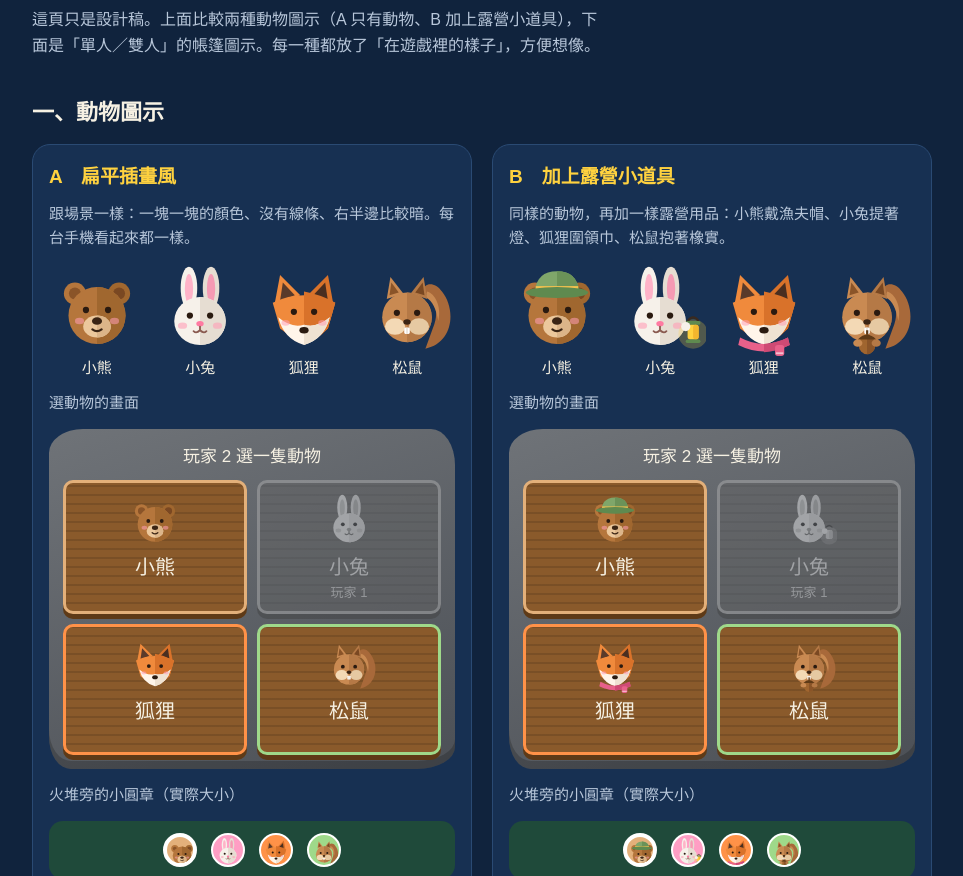
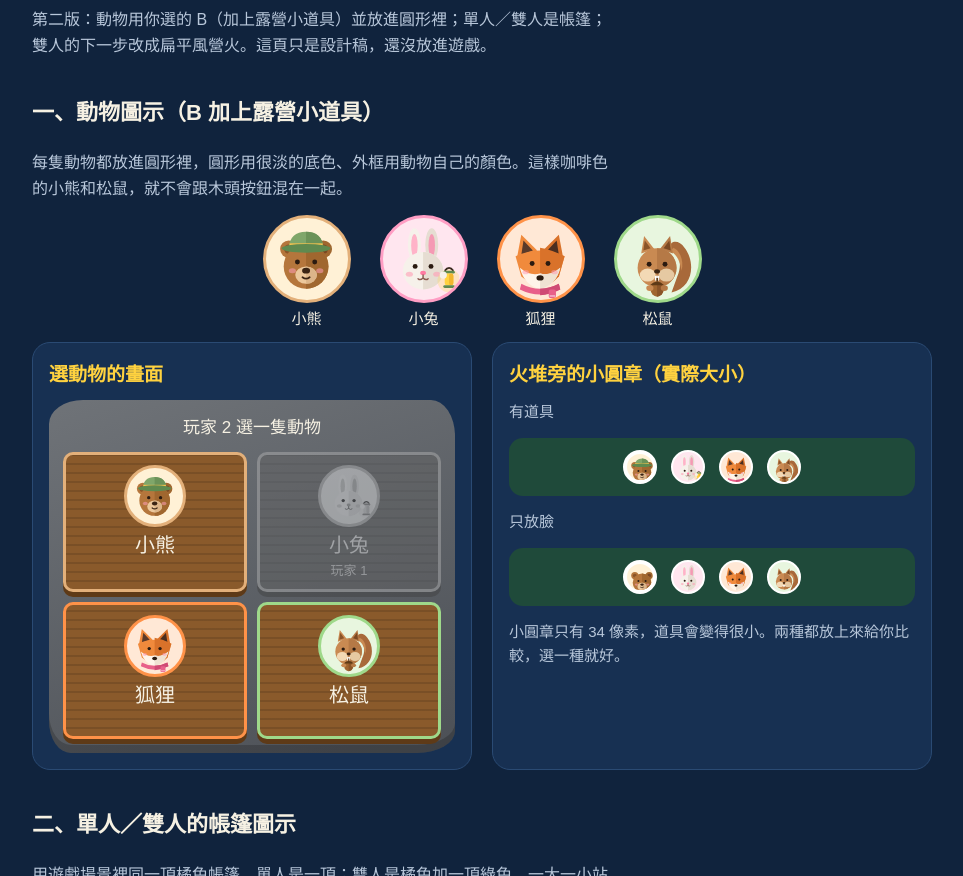
Before and after one commit to utoneee/yvonne, a plain HTML site: page designs/icon-design.html in a window 1280 px wide. Shown: the part 76-952 px from the top of the page, without its empty margins (158-1121 px from the left). Drawn offline with Linux system fonts and the light colour scheme; a web font is replaced by a local one.

Commit message:
圖示設計稿第二版：動物放進圓形、加營火圖示
Co-Authored-By: Claude Opus 5.5 <noreply@anthropic.com>
Claude-Session: https://claude.ai/code/session_01VhWB66XZdBqgSvFeCHMPuP

```diff
--- a/designs/icon-design.html
+++ b/designs/icon-design.html
@@ -54,12 +54,16 @@
   .rockCard .info { margin: 0 0 10px; text-align: center; font-size: 17px; color: var(--ink); }
   .picker { display: grid; grid-template-columns: 1fr 1fr; gap: 10px; }
   .picker .wood { border-color: var(--a); }
-  .picker svg { width: 56px; height: 56px; }
+  .picker .circle { width: 62px; height: 62px; }
+  .circle { border-radius: 50%; border: 3px solid var(--a); background: var(--tint); display: grid; place-items: center; overflow: hidden; }
+  .circle svg { width: 88%; height: 88%; margin-top: 6%; }
+  .bigRow .circle { width: min(88px, 100%); height: auto; aspect-ratio: 1; margin: 0 auto 4px; }
+  .modes2 svg { width: 110px; height: 70px; }
   .picker small { font-size: 13px; opacity: .85; min-height: 16px; }
   .picker .taken { filter: grayscale(1); opacity: .45; }
 
   .badges { display: flex; gap: 14px; align-items: center; justify-content: center; background: #1f4a3a; border-radius: 14px; padding: 12px; }
-  .badge { width: 34px; height: 34px; border-radius: 50%; border: 2px solid #fff; display: grid; place-items: center; overflow: hidden; }
+  .badge { width: 34px; height: 34px; border-radius: 50%; border: 2px solid #fff; background: var(--tint); display: grid; place-items: center; overflow: hidden; }
   .badge svg { width: 30px; height: 30px; margin-top: 2px; }
   .badge.active { border-width: 4px; }
   .badgeNote { font-size: 13px; color: var(--soft); text-align: center; margin-top: -6px; }
@@ -176,76 +180,44 @@
       <polygon points="70,8 86,100 79,100" fill="#45634f"/>
       <rect x="68.5" y="0" width="3" height="10" fill="#3a2a1f"/><rect x="45.5" y="3" width="3" height="10" fill="#3a2a1f"/>
     </symbol>
+    <!-- 扁平風營火（跟遊戲裡的火同樣形狀） -->
+    <symbol id="campfire" viewBox="-40 -80 80 100">
+      <ellipse cx="0" cy="8" rx="36" ry="7" fill="#000" opacity=".18"/>
+      <rect x="-30" y="-6" width="60" height="11" rx="5.5" fill="#8a5a2b" transform="rotate(14)"/>
+      <rect x="-30" y="-6" width="60" height="11" rx="5.5" fill="#9c6833" transform="rotate(-14)"/>
+      <path d="M0 -76 C 10 -56 28 -48 25 -24 C 31 -32 33 -42 31 -51 C 44 -36 42 -10 27 0 L -27 0 C -42 -10 -42 -32 -29 -46 C -27 -36 -23 -30 -19 -26 C -23 -46 -12 -62 0 -76Z" fill="#f2711c"/>
+      <path d="M0 -76 C 10 -56 28 -48 25 -24 C 31 -32 33 -42 31 -51 C 44 -36 42 -10 27 0 L 0 0 Z" fill="#e0611a"/>
+      <path d="M0 -44 C 7 -33 17 -28 15 -13 C 19 -17 21 -22 20 -26 C 27 -15 23 -3 15 1 L -15 1 C -25 -5 -25 -17 -17 -25 C -16 -19 -13 -15 -10 -13 C -13 -28 -6 -36 0 -44Z" fill="#ffd23f"/>
+    </symbol>
   </defs>
 </svg>
 
 <main>
   <header>
     <h1>圖示設計稿</h1>
-    <p class="lead">這頁只是設計稿。上面比較兩種動物圖示（A 只有動物、B 加上露營小道具），下面是「單人／雙人」的帳篷圖示。每一種都放了「在遊戲裡的樣子」，方便想像。</p>
+    <p class="lead">第二版：動物用你選的 B（加上露營小道具）並放進圓形裡；單人／雙人是帳篷；雙人的下一步改成扁平風營火。這頁只是設計稿，還沒放進遊戲。</p>
   </header>
 
   <section>
-    <h2>一、動物圖示</h2>
+    <h2>一、動物圖示（B 加上露營小道具）</h2>
+    <p class="note">每隻動物都放進圓形裡，圓形用很淡的底色、外框用動物自己的顏色。這樣咖啡色的小熊和松鼠，就不會跟木頭按鈕混在一起。</p>
+    <div class="bigRow" style="max-width:460px;width:100%;margin:0 auto"><div><div class="circle" style="--a:#e3b07a;--tint:#fff1d6"><svg viewBox="0 0 100 100"><use href="#bear"/><use href="#bearHat"/></svg></div><span>小熊</span></div><div><div class="circle" style="--a:#ff9ec4;--tint:#ffe6ef"><svg viewBox="0 0 100 100"><use href="#rabbit"/><use href="#rabbitLantern"/></svg></div><span>小兔</span></div><div><div class="circle" style="--a:#ff9248;--tint:#ffe8d6"><svg viewBox="0 0 100 100"><use href="#fox"/><use href="#foxScarf"/></svg></div><span>狐狸</span></div><div><div class="circle" style="--a:#9fd98a;--tint:#e8f6df"><svg viewBox="0 0 100 100"><use href="#squirrel"/><use href="#squirrelAcorn"/></svg></div><span>松鼠</span></div></div>
     <div class="compare">
-
       <div class="col">
-        <h3>A　扁平插畫風</h3>
-        <p>跟場景一樣：一塊一塊的顏色、沒有線條、右半邊比較暗。每台手機看起來都一樣。</p>
-        <div class="bigRow">
-          <div><svg viewBox="0 0 100 100"><use href="#bear"/></svg><span>小熊</span></div>
-          <div><svg viewBox="0 0 100 100"><use href="#rabbit"/></svg><span>小兔</span></div>
-          <div><svg viewBox="0 0 100 100"><use href="#fox"/></svg><span>狐狸</span></div>
-          <div><svg viewBox="0 0 100 100"><use href="#squirrel"/></svg><span>松鼠</span></div>
-        </div>
-        <p class="label">選動物的畫面</p>
+        <h3>選動物的畫面</h3>
         <div class="rockCard">
           <p class="info">玩家 2 選一隻動物</p>
-          <div class="picker">
-            <div class="wood" style="--a:#e3b07a"><svg viewBox="0 0 100 100"><use href="#bear"/></svg>小熊<small></small></div>
-            <div class="wood taken" style="--a:#ff9ec4"><svg viewBox="0 0 100 100"><use href="#rabbit"/></svg>小兔<small>玩家 1</small></div>
-            <div class="wood" style="--a:#ff9248"><svg viewBox="0 0 100 100"><use href="#fox"/></svg>狐狸<small></small></div>
-            <div class="wood" style="--a:#9fd98a"><svg viewBox="0 0 100 100"><use href="#squirrel"/></svg>松鼠<small></small></div>
-          </div>
-        </div>
-        <p class="label">火堆旁的小圓章（實際大小）</p>
-        <div class="badges">
-          <div class="badge active" style="background:#e3b07a"><svg viewBox="0 0 100 100"><use href="#bear"/></svg></div>
-          <div class="badge" style="background:#ff9ec4"><svg viewBox="0 0 100 100"><use href="#rabbit"/></svg></div>
-          <div class="badge" style="background:#ff9248"><svg viewBox="0 0 100 100"><use href="#fox"/></svg></div>
-          <div class="badge" style="background:#9fd98a"><svg viewBox="0 0 100 100"><use href="#squirrel"/></svg></div>
+          <div class="picker"><div class="wood" style="--a:#e3b07a;--tint:#fff1d6"><div class="circle"><svg viewBox="0 0 100 100"><use href="#bear"/><use href="#bearHat"/></svg></div>小熊<small></small></div><div class="wood taken" style="--a:#ff9ec4;--tint:#ffe6ef"><div class="circle"><svg viewBox="0 0 100 100"><use href="#rabbit"/><use href="#rabbitLantern"/></svg></div>小兔<small>玩家 1</small></div><div class="wood" style="--a:#ff9248;--tint:#ffe8d6"><div class="circle"><svg viewBox="0 0 100 100"><use href="#fox"/><use href="#foxScarf"/></svg></div>狐狸<small></small></div><div class="wood" style="--a:#9fd98a;--tint:#e8f6df"><div class="circle"><svg viewBox="0 0 100 100"><use href="#squirrel"/><use href="#squirrelAcorn"/></svg></div>松鼠<small></small></div></div>
         </div>
       </div>
-
       <div class="col">
-        <h3>B　加上露營小道具</h3>
-        <p>同樣的動物，再加一樣露營用品：小熊戴漁夫帽、小兔提著燈、狐狸圍領巾、松鼠抱著橡實。</p>
-        <div class="bigRow">
-          <div><svg viewBox="0 0 100 100"><use href="#bear"/><use href="#bearHat"/></svg><span>小熊</span></div>
-          <div><svg viewBox="0 0 100 100"><use href="#rabbit"/><use href="#rabbitLantern"/></svg><span>小兔</span></div>
-          <div><svg viewBox="0 0 100 100"><use href="#fox"/><use href="#foxScarf"/></svg><span>狐狸</span></div>
-          <div><svg viewBox="0 0 100 100"><use href="#squirrel"/><use href="#squirrelAcorn"/></svg><span>松鼠</span></div>
-        </div>
-        <p class="label">選動物的畫面</p>
-        <div class="rockCard">
-          <p class="info">玩家 2 選一隻動物</p>
-          <div class="picker">
-            <div class="wood" style="--a:#e3b07a"><svg viewBox="0 0 100 100"><use href="#bear"/><use href="#bearHat"/></svg>小熊<small></small></div>
-            <div class="wood taken" style="--a:#ff9ec4"><svg viewBox="0 0 100 100"><use href="#rabbit"/><use href="#rabbitLantern"/></svg>小兔<small>玩家 1</small></div>
-            <div class="wood" style="--a:#ff9248"><svg viewBox="0 0 100 100"><use href="#fox"/><use href="#foxScarf"/></svg>狐狸<small></small></div>
-            <div class="wood" style="--a:#9fd98a"><svg viewBox="0 0 100 100"><use href="#squirrel"/><use href="#squirrelAcorn"/></svg>松鼠<small></small></div>
-          </div>
-        </div>
-        <p class="label">火堆旁的小圓章（實際大小）</p>
-        <div class="badges">
-          <div class="badge active" style="background:#e3b07a"><svg viewBox="0 0 100 100"><use href="#bear"/><use href="#bearHat"/></svg></div>
-          <div class="badge" style="background:#ff9ec4"><svg viewBox="0 0 100 100"><use href="#rabbit"/><use href="#rabbitLantern"/></svg></div>
-          <div class="badge" style="background:#ff9248"><svg viewBox="0 0 100 100"><use href="#fox"/><use href="#foxScarf"/></svg></div>
-          <div class="badge" style="background:#9fd98a"><svg viewBox="0 0 100 100"><use href="#squirrel"/><use href="#squirrelAcorn"/></svg></div>
-        </div>
-        <p class="badgeNote">小圓章很小，道具會擠在邊邊；如果選 B，可以「選動物時有道具、小圓章只放臉」。</p>
+        <h3>火堆旁的小圓章（實際大小）</h3>
+        <p class="label">有道具</p>
+        <div class="badges"><div class="badge active" style="--tint:#fff1d6"><svg viewBox="0 0 100 100"><use href="#bear"/><use href="#bearHat"/></svg></div><div class="badge" style="--tint:#ffe6ef"><svg viewBox="0 0 100 100"><use href="#rabbit"/><use href="#rabbitLantern"/></svg></div><div class="badge" style="--tint:#ffe8d6"><svg viewBox="0 0 100 100"><use href="#fox"/><use href="#foxScarf"/></svg></div><div class="badge" style="--tint:#e8f6df"><svg viewBox="0 0 100 100"><use href="#squirrel"/><use href="#squirrelAcorn"/></svg></div></div>
+        <p class="label">只放臉</p>
+        <div class="badges"><div class="badge active" style="--tint:#fff1d6"><svg viewBox="0 0 100 100"><use href="#bear"/></svg></div><div class="badge" style="--tint:#ffe6ef"><svg viewBox="0 0 100 100"><use href="#rabbit"/></svg></div><div class="badge" style="--tint:#ffe8d6"><svg viewBox="0 0 100 100"><use href="#fox"/></svg></div><div class="badge" style="--tint:#e8f6df"><svg viewBox="0 0 100 100"><use href="#squirrel"/></svg></div></div>
+        <p>小圓章只有 34 像素，道具會變得很小。兩種都放上來給你比較，選一種就好。</p>
       </div>
-
     </div>
   </section>
 
@@ -262,7 +234,18 @@
     <ol>
       <li><b>單人</b>：一頂橘色帳篷，就是遊戲場景裡那頂。</li>
       <li><b>雙人</b>：橘色帳篷在前、綠色帳篷在後，像兩個人一起來露營。</li>
-      <li>下一步「一起猜／互相出題」的按鈕，現在是 🔥 和 🔥🔥，這次先不動；想換也可以一起改成扁平風的小營火。</li>
     </ol>
   </section>
+
+  <section>
+    <h2>三、一起猜／互相出題的營火圖示</h2>
+    <p class="note">選「雙人」之後的下一個畫面。用跟遊戲裡一樣的扁平風營火：一起猜是一堆火，互相出題是兩堆火。</p>
+    <div class="rockCard" style="max-width:460px;width:100%;margin:0 auto">
+      <p class="info">兩個人要怎麼玩？</p>
+      <div class="modes modes2">
+        <div class="wood"><svg viewBox="0 0 160 100"><use href="#campfire" x="45" y="2" width="70" height="88"/></svg>一起猜<small>猜電腦的數字</small></div>
+        <div class="wood"><svg viewBox="0 0 160 100"><use href="#campfire" x="6" y="14" width="64" height="80"/><use href="#campfire" x="90" y="14" width="64" height="80"/></svg>互相出題<small>出數字給對方猜</small></div>
+      </div>
+    </div>
+  </section>
 </main>
```
